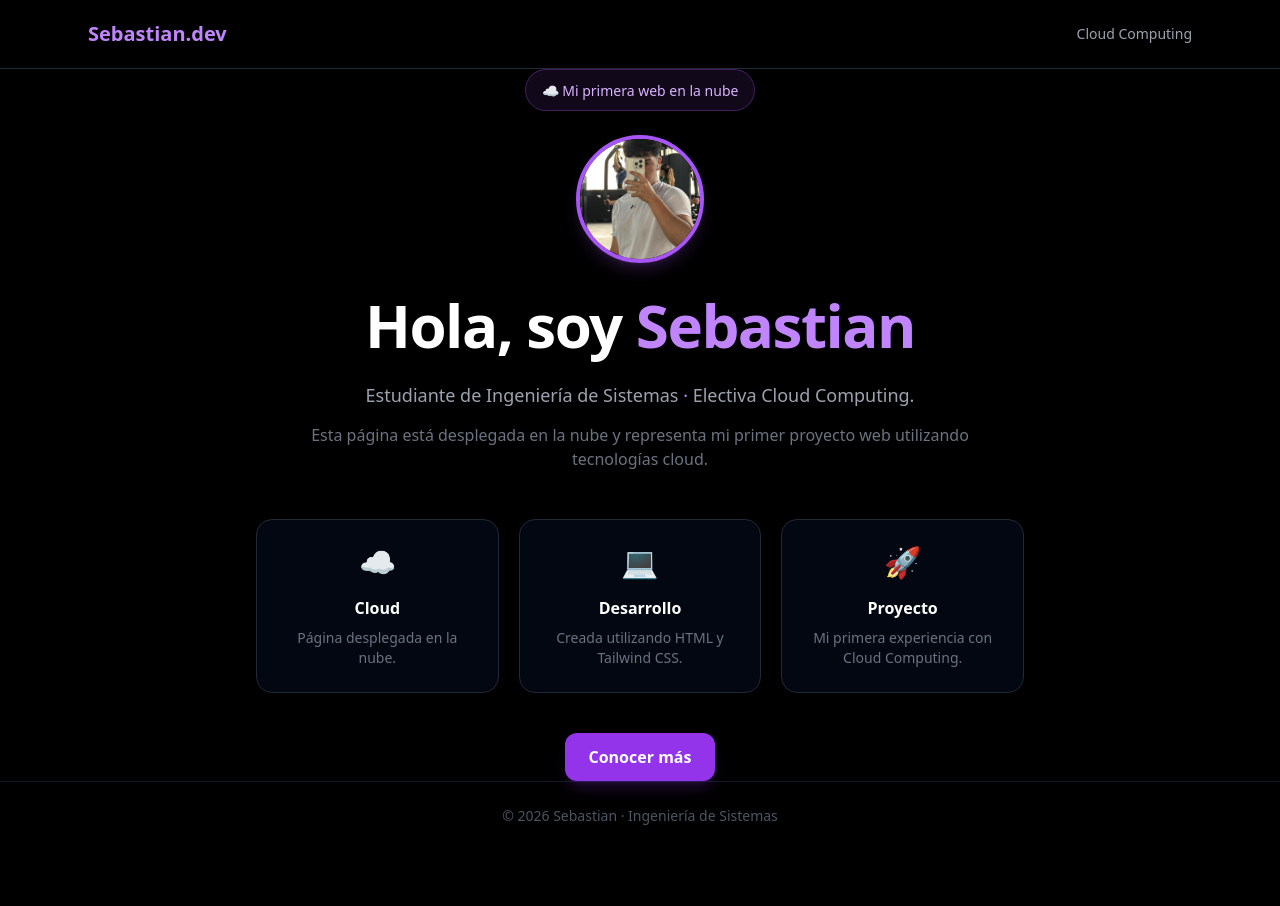
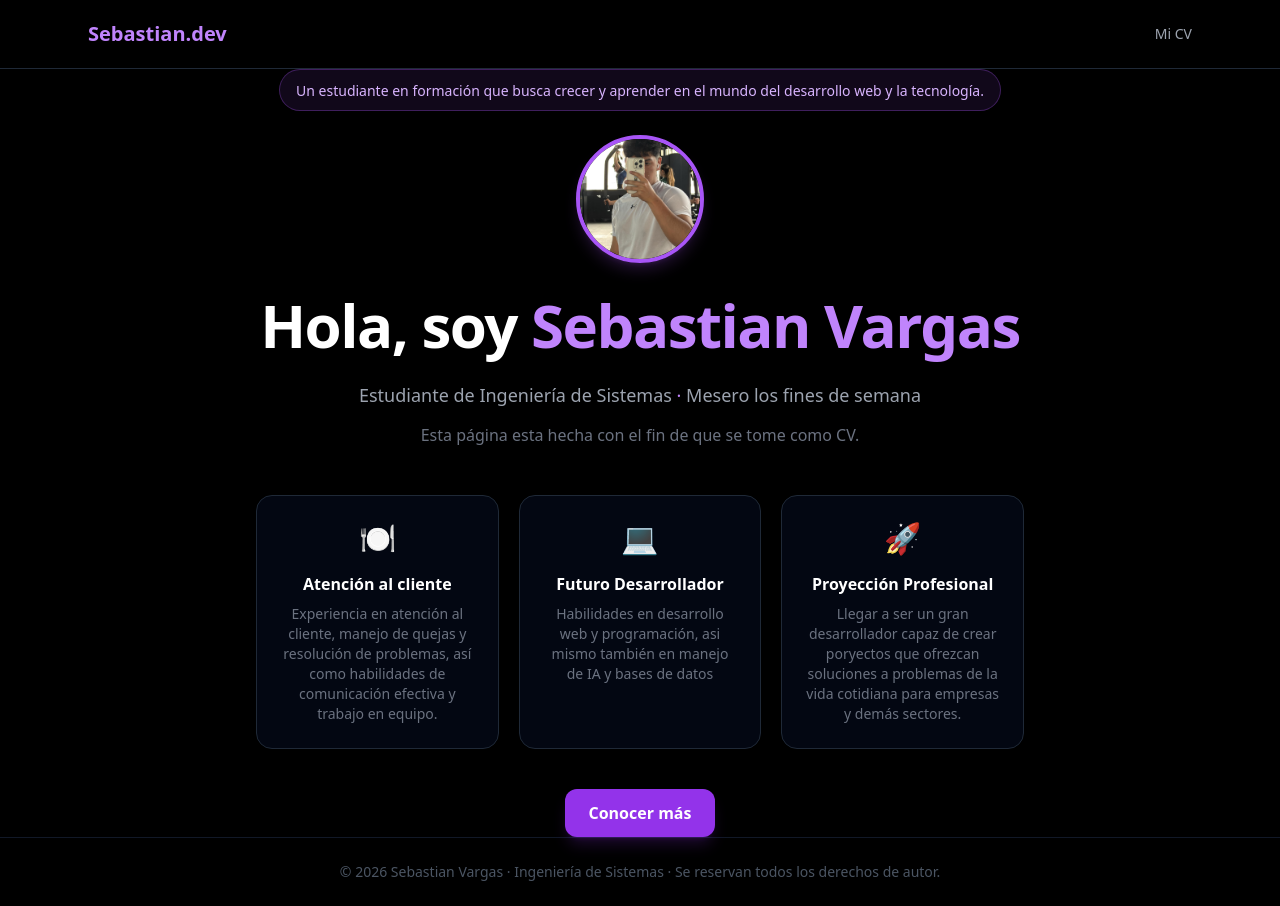
Before and after one commit to Mikill31/mi-hoja-de-vida, a plain HTML site: page index.html in a window 1280 px wide. Before the commit the page ends 850 px from the top, so only its background shows below. Drawn offline with nearby package versions, Linux system fonts and the light colour scheme.

Commit message:
Página personal inicial

```diff
--- a/index.html
+++ b/index.html
@@ -20,7 +20,7 @@
             </h2>
 
             <span class="text-sm text-gray-400">
-                Cloud Computing
+                Mi CV
             </span>
         </div>
     </nav>
@@ -34,7 +34,7 @@
             <!-- Etiqueta -->
             <div class="mb-6 inline-block rounded-full border border-purple-500/30 bg-purple-500/10 px-4 py-2">
                 <span class="text-sm font-medium text-purple-300">
-                    ☁️ Mi primera web en la nube
+                    Un estudiante en formación que busca crecer y aprender en el mundo del desarrollo web y la tecnología.
                 </span>
             </div>
 
@@ -49,7 +49,7 @@
             <h1 class="text-5xl font-extrabold tracking-tight sm:text-6xl">
                 Hola, soy
                 <span class="text-purple-400">
-                    Sebastian
+                    Sebastian Vargas
                 </span>
             </h1>
 
@@ -57,12 +57,11 @@
             <p class="mx-auto mt-6 max-w-2xl text-lg leading-8 text-gray-400">
                 Estudiante de Ingeniería de Sistemas
                 <span class="text-purple-400">·</span>
-                Electiva Cloud Computing.
+                Mesero los fines de semana
             </p>
 
             <p class="mx-auto mt-3 max-w-2xl text-gray-500">
-                Esta página está desplegada en la nube y representa
-                mi primer proyecto web utilizando tecnologías cloud.
+               Esta página esta hecha con el fin de que se tome como CV.
             </p>
 
 
@@ -70,14 +69,14 @@
             <div class="mt-12 grid gap-5 sm:grid-cols-3">
 
                 <div class="rounded-2xl border border-gray-800 bg-gray-950 p-6 transition duration-300 hover:-translate-y-1 hover:border-purple-500/50">
-                    <div class="text-3xl">☁️</div>
+                    <div class="text-3xl">🍽️</div>
 
                     <h3 class="mt-4 font-semibold text-white">
-                        Cloud
+                        Atención al cliente
                     </h3>
 
                     <p class="mt-2 text-sm text-gray-500">
-                        Página desplegada en la nube.
+                       Experiencia en atención al cliente, manejo de quejas y resolución de problemas, así como habilidades de comunicación efectiva y trabajo en equipo.
                     </p>
                 </div>
 
@@ -86,11 +85,11 @@
                     <div class="text-3xl">💻</div>
 
                     <h3 class="mt-4 font-semibold text-white">
-                        Desarrollo
+                        Futuro Desarrollador
                     </h3>
 
                     <p class="mt-2 text-sm text-gray-500">
-                        Creada utilizando HTML y Tailwind CSS.
+                        Habilidades en desarrollo web y programación, asi mismo también en manejo de IA y bases de datos
                     </p>
                 </div>
 
@@ -99,11 +98,11 @@
                     <div class="text-3xl">🚀</div>
 
                     <h3 class="mt-4 font-semibold text-white">
-                        Proyecto
+                        Proyección Profesional
                     </h3>
 
                     <p class="mt-2 text-sm text-gray-500">
-                        Mi primera experiencia con Cloud Computing.
+                        Llegar a ser un gran desarrollador capaz de crear poryectos que ofrezcan soluciones a problemas de la vida cotidiana para empresas y demás sectores.
                     </p>
                 </div>
 
@@ -128,7 +127,7 @@
     <!-- Footer -->
     <footer class="border-t border-gray-900 py-6 text-center">
         <p class="text-sm text-gray-600">
-            © 2026 Sebastian · Ingeniería de Sistemas
+            © 2026 Sebastian Vargas · Ingeniería de Sistemas · Se reservan todos los derechos de autor.
         </p>
     </footer>
 
```
